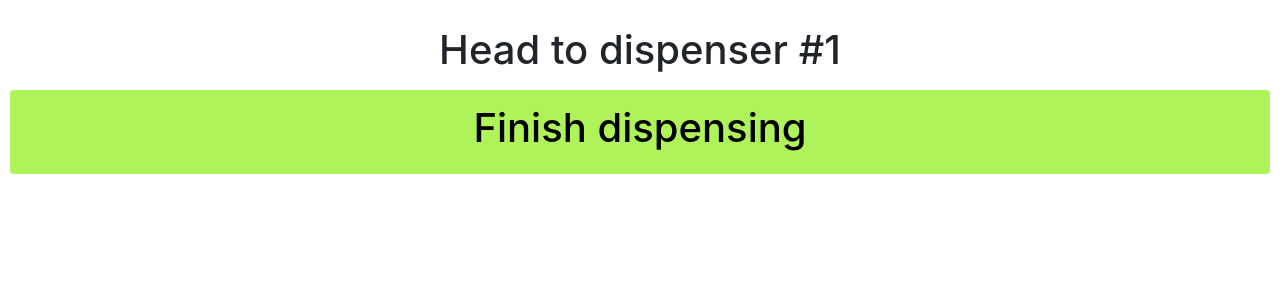
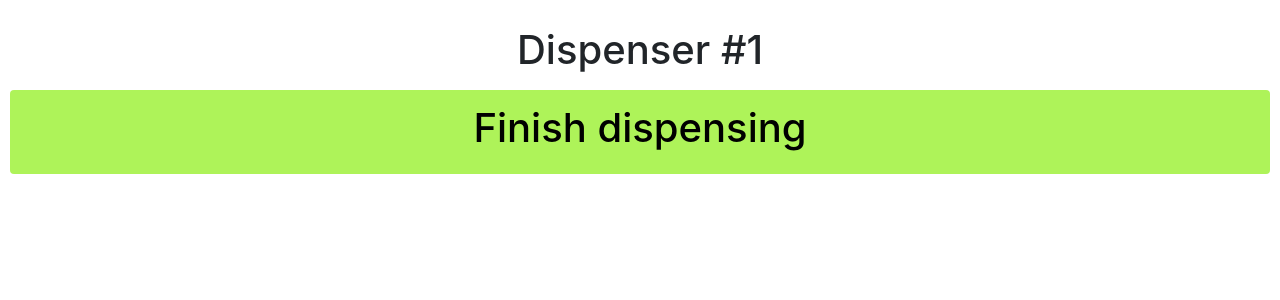
Before and after one commit to roguerreiro/liquiddispenser, a Django app: page /dispense/1 in a window 1280 px wide. Shown: the top 300 px of the page. Run offline with Django 3.2, Linux system fonts and the light colour scheme; data comes from the database, SQL or seed files in the repository; some libraries are stand-ins or nearby versions.

Commit message:
Dispense

```diff
--- a/interface/templates/interface/dispense.html
+++ b/interface/templates/interface/dispense.html
@@ -9,7 +9,7 @@
     </head>
     <body>
       <p></p>
-      <h1 style="text-align:center;">Head to dispenser #{{ dispenser.id }}</h1>
+      <h1 style="text-align:center;">Dispenser #{{ dispenser.id }}</h1>
       <p></p>
       <div class="btn-dispense">
         <form action="/dispense/{{ dispenser.product.id }}" method="post">
```
